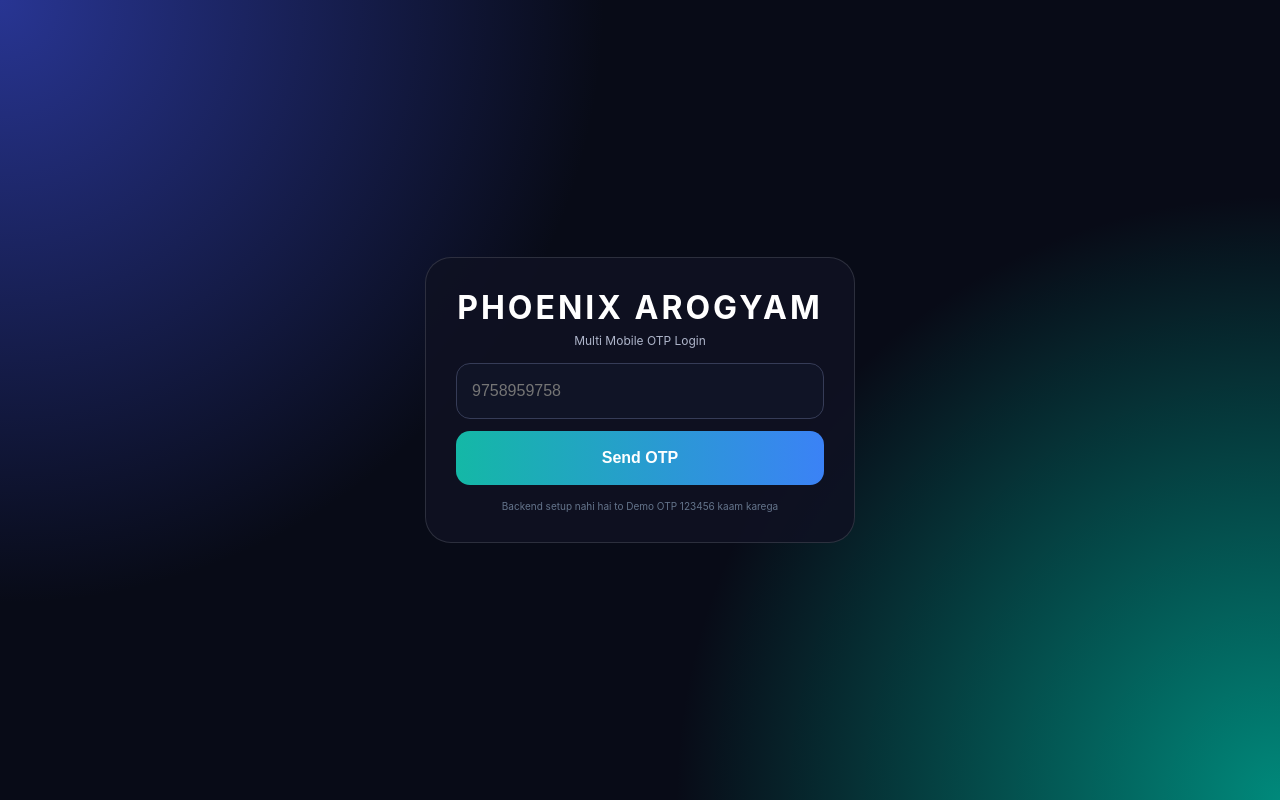
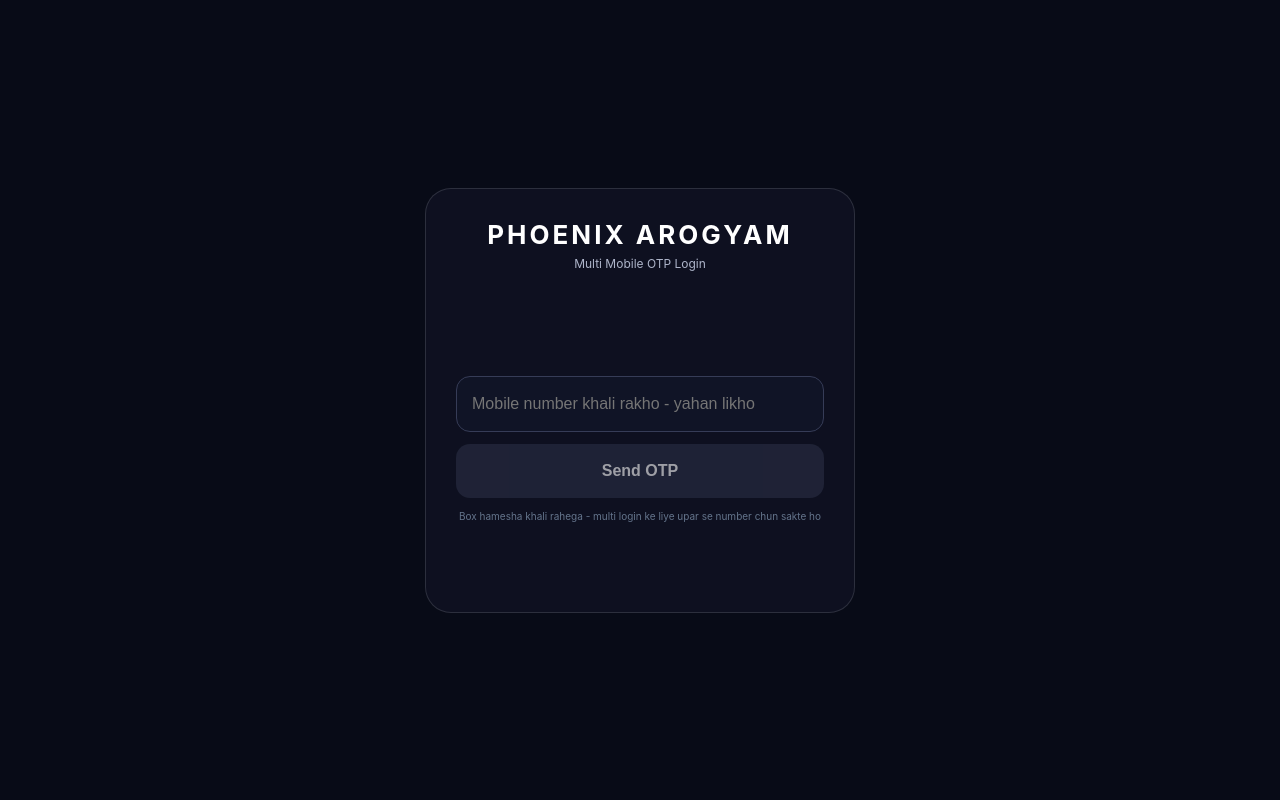
Before and after one commit to carebpp/phoenix-arogyam, a React (Vite) app: page / in a window 1280 px wide. Built offline with nearby package versions, Linux system fonts and the light colour scheme.

Commit message:
Update login.jsx

```diff
--- a/src/pages/login.jsx
+++ b/src/pages/login.jsx
@@ -8,51 +8,36 @@ export default function Login(){
   const [error,setError]=useState('')
   const [message,setMessage]=useState('')
   const [savedMobiles,setSavedMobiles]=useState([])
-  const [generatedOtp,setGeneratedOtp]=useState('')
 
   useEffect(()=>{
-    try{ setSavedMobiles(JSON.parse(localStorage.getItem('phoenix_mobiles')||'[]')) }catch{}
+    // Input hamesha khali rakho
+    setMobile('')
+    try{
+      const list = JSON.parse(localStorage.getItem('phoenix_mobiles')||'[]')
+      setSavedMobiles(list)
+    }catch{}
   },[])
 
   const sendOtp=async(e)=>{
     e.preventDefault()
     const c=mobile.replace(/\D/g,'')
-    if(!/^[6-9]\d{9}$/.test(c)){ setError('10 ank ka valid number dalo'); return; }
+    if(!/^[6-9]\d{9}$/.test(c)){ setError('10 ank ka valid number'); return; }
     setLoading(true); setError(''); setMessage('')
     try{
-      // Pehle real API try karo
       const r=await fetch('/api/send-otp',{method:'POST', headers:{'Content-Type':'application/json'}, body:JSON.stringify({mobile:c})})
       const text = await r.text()
-      let d
-      try{
-        d = JSON.parse(text)
-      } catch {
-        // Agar HTML aaya to Mock OTP banao - DEMO ke liye
-        throw new Error('MOCK_MODE')
-      }
-      if(!r.ok) throw new Error(d.message || 'OTP fail')
+      let d; try{ d=JSON.parse(text) } catch{ throw new Error('MOCK_MODE') }
+      if(!r.ok) throw new Error(d.message)
       sessionStorage.setItem('phoenix_otp_mobile',c)
-      setStep('otp'); setMessage(`OTP ${c} par bheja gaya`)
+      setStep('otp'); setMessage(`OTP ${c} par bheja`)
     }catch(err){
-      if(err.message==='MOCK_MODE'){
-        // ✅ BACKEND NAHI HAI TO MOCK OTP - 100% WORKING
+      // Mock OTP - backend nahi hai to
       const mockOtp = Math.floor(100000 + Math.random()*900000).toString()
-        setGeneratedOtp(mockOtp)
       sessionStorage.setItem('phoenix_otp_mobile',c)
       sessionStorage.setItem('phoenix_mock_otp',mockOtp)
       setStep('otp')
-        setMessage(`Demo OTP: ${mockOtp} (Backend nahi hai isliye yahan dikha raha hu)`)
-        // WhatsApp par bhejna ho to yahan alert
-        alert(`🔐 PHOENIX AROGYAM\nMobile: +91 ${c}\nAapka OTP: ${mockOtp}\n\nYe demo OTP hai - Backend setup ke baad real SMS jayega`)
-      } else {
-        setError(err.message || 'Server error, par mock OTP try karo')
-        // Phir bhi mock allow karo
-        const mockOtp = '123456'
-        sessionStorage.setItem('phoenix_otp_mobile',c)
-        sessionStorage.setItem('phoenix_mock_otp',mockOtp)
-        setStep('otp')
-        setMessage(`Demo OTP: 123456 use karo`)
-      }
+      setMessage(`Demo OTP: ${mockOtp}`)
+      alert(`PHOENIX OTP: ${mockOtp}`)
     } finally{ setLoading(false) }
   }
 
@@ -63,25 +48,18 @@ export default function Login(){
     if(!s){ setStep('mobile'); return; }
     setLoading(true); setError('')
     try{
-      // Pehle mock check
       if(mockOtp && otp===mockOtp){
-        // Mock success
         let list=[]; try{ list=JSON.parse(localStorage.getItem('phoenix_mobiles')||'[]') }catch{}
         if(!list.includes(s)){ list.push(s); localStorage.setItem('phoenix_mobiles', JSON.stringify(list)) }
         localStorage.setItem('phoenix_current_mobile', s)
         localStorage.setItem('phoenix_token','true')
-        sessionStorage.removeItem('phoenix_otp_mobile')
-        sessionStorage.removeItem('phoenix_mock_otp')
+        sessionStorage.clear()
         window.location.replace('/dashboard')
         return
       }
-
-      // Real API try
       const r=await fetch('/api/verify-otp',{method:'POST', headers:{'Content-Type':'application/json'}, body:JSON.stringify({mobile:s, otp})})
       const text = await r.text()
-      let d
-      try{ d=JSON.parse(text) } catch{
-        // Agar backend nahi hai to mock hi check karo
+      try{ JSON.parse(text) } catch{
         if(otp==='123456' || otp===mockOtp){
           let list=[]; try{ list=JSON.parse(localStorage.getItem('phoenix_mobiles')||'[]') }catch{}
           if(!list.includes(s)){ list.push(s); localStorage.setItem('phoenix_mobiles', JSON.stringify(list)) }
@@ -89,48 +67,77 @@ export default function Login(){
           localStorage.setItem('phoenix_token','true')
           window.location.replace('/dashboard')
           return
-        } else {
-          throw new Error('Galat OTP - Demo ke liye 123456 ya upar wala OTP dalo')
+        } else throw new Error('Galat OTP - 123456 dalo')
       }
-      }
-      if(!r.ok) throw new Error(d.message)
-
-      let list=[]; try{ list=JSON.parse(localStorage.getItem('phoenix_mobiles')||'[]') }catch{}
-      if(!list.includes(s)){ list.push(s); localStorage.setItem('phoenix_mobiles', JSON.stringify(list)) }
-      localStorage.setItem('phoenix_current_mobile', s)
-      localStorage.setItem('phoenix_token','true')
-      window.location.replace('/dashboard')
     }catch(err){ setError(err.message) } finally{ setLoading(false) }
   }
 
+  const selectSaved = (m) => {
+    // Number select karne par bhi box me set karo, par jumping nahi hoga
+    setMobile(m)
+    setError('')
+  }
+
+  const clearInput = () => {
+    setMobile('')
+    setError('')
+  }
+
   return(
-    <main style={{minHeight:'100vh', display:'flex', alignItems:'center', justifyContent:'center', padding:'20px', background:'radial-gradient(circle at top left,#283593,transparent 40%), radial-gradient(circle at bottom right,#00897b,transparent 40%), #080b17'}}>
-      <div style={{width:'100%', maxWidth:'430px', padding:'30px', border:'1px solid rgba(255,255,255,0.13)', borderRadius:'26px', background:'rgba(15,18,35,0.88)', color:'white'}}>
-        <h1 style={{textAlign:'center', letterSpacing:'3px', margin:'0'}}>PHOENIX AROGYAM</h1>
-        <p style={{textAlign:'center', color:'#aeb5ca', fontSize:'12px', marginTop:'6px'}}>Multi Mobile OTP Login</p>
+    <main style={{minHeight:'100vh', display:'flex', alignItems:'center', justifyContent:'center', padding:'20px', background:'#080b17', overflow:'hidden'}}>
+      <div style={{width:'100%', maxWidth:'430px', minHeight:'420px', padding:'30px', borderRadius:'26px', background:'rgba(15,18,35,0.88)', border:'1px solid rgba(255,255,255,0.13)', color:'white', display:'flex', flexDirection:'column'}}>
+
+        <div style={{textAlign:'center', marginBottom:'20px'}}>
+          <h1 style={{letterSpacing:'3px', margin:'0', fontSize:'26px'}}>PHOENIX AROGYAM</h1>
+          <p style={{color:'#aeb5ca', fontSize:'12px', marginTop:'6px'}}>Multi Mobile OTP Login</p>
+        </div>
+
+        {/* FIXED HEIGHT AREA - Jumping rokne ke liye */}
+        <div style={{minHeight:'75px', marginBottom:'10px'}}>
           {savedMobiles.length>0 && step==='mobile' && (
-          <div style={{margin:'15px 0', background:'rgba(255,255,255,0.05)', padding:'12px', borderRadius:'12px'}}>
-            <p style={{fontSize:'11px', color:'#aeb5ca', margin:'0 0 8px'}}>Pichle numbers:</p>
+            <div style={{background:'rgba(255,255,255,0.05)', padding:'10px 12px', borderRadius:'12px'}}>
+              <div style={{display:'flex', justifyContent:'space-between', alignItems:'center', marginBottom:'8px'}}>
+                <p style={{fontSize:'11px', color:'#aeb5ca', margin:'0'}}>Multi Login - Pichle numbers:</p>
+                <button onClick={clearInput} style={{background:'transparent', color:'#5eead4', border:'none', fontSize:'11px', fontWeight:'700'}}>✕ Clear</button>
+              </div>
               <div style={{display:'flex', gap:'6px', flexWrap:'wrap'}}>
-              {savedMobiles.map(m=>(<button key={m} onClick={()=>setMobile(m)} style={{background:'#20263c', color:'#cbd2e6', border:'1px solid #363c57', padding:'6px 10px', borderRadius:'20px', fontSize:'12px'}}>+91 {m}</button>))}
+                {savedMobiles.map(m=>(
+                  <button key={m} type="button" onClick={()=>selectSaved(m)} style={{background:mobile===m?'#0f766e':'#20263c', color:mobile===m?'white':'#cbd2e6', border:mobile===m?'1px solid #14b8a6':'1px solid #363c57', padding:'6px 12px', borderRadius:'20px', fontSize:'12px', fontWeight:mobile===m?'700':'400'}}>+91 {m}</button>
+                ))}
               </div>
             </div>
           )}
+        </div>
+
         {step==='mobile'?(
-          <form onSubmit={sendOtp} style={{display:'flex', flexDirection:'column', gap:'12px', marginTop:'15px'}}>
-            <input type="tel" value={mobile} maxLength={10} onChange={e=>setMobile(e.target.value.replace(/\D/g,'').slice(0,10))} placeholder="9758959758" style={{height:'56px', borderRadius:'14px', background:'#101426', color:'white', padding:'0 15px', border:'1px solid #363c57', fontSize:'16px'}}/>
-            <button disabled={loading || mobile.length!==10} style={{height:'54px', borderRadius:'14px', background:'linear-gradient(90deg,#14b8a6,#3b82f6)', color:'white', fontWeight:'700', border:'none', fontSize:'16px'}}>{loading?'Sending...':'Send OTP'}</button>
+          <form onSubmit={sendOtp} style={{display:'flex', flexDirection:'column', gap:'12px'}}>
+            <div style={{position:'relative'}}>
+              <input
+                type="tel"
+                value={mobile}
+                maxLength={10}
+                onChange={e=>setMobile(e.target.value.replace(/\D/g,'').slice(0,10))}
+                placeholder="Mobile number khali rakho - yahan likho"
+                autoComplete="off"
+                style={{width:'100%', height:'56px', borderRadius:'14px', background:'#101426', color:'white', padding:'0 45px 0 15px', border:'1px solid #363c57', fontSize:'16px', outline:'none', boxSizing:'border-box'}}/>
+              {mobile && <button type="button" onClick={clearInput} style={{position:'absolute', right:'12px', top:'50%', transform:'translateY(-50%)', background:'#20263c', color:'white', border:'none', width:'28px', height:'28px', borderRadius:'50%', fontSize:'14px'}}>✕</button>}
+            </div>
+            <button disabled={loading || mobile.length!==10} style={{height:'54px', borderRadius:'14px', background:mobile.length===10?'linear-gradient(90deg,#14b8a6,#3b82f6)':'#2a2f45', color:'white', fontWeight:'700', border:'none', fontSize:'16px', opacity:mobile.length===10?1:0.6}}>{loading?'Sending...':'Send OTP'}</button>
+            <p style={{fontSize:'10px', color:'#64748b', textAlign:'center', margin:'0'}}>Box hamesha khali rahega - multi login ke liye upar se number chun sakte ho</p>
           </form>
         ):(
-          <form onSubmit={verifyOtp} style={{display:'flex', flexDirection:'column', gap:'12px', marginTop:'15px'}}>
-            <input type="text" value={otp} maxLength={6} onChange={e=>setOtp(e.target.value.replace(/\D/g,'').slice(0,6))} placeholder="OTP dalo" autoFocus style={{height:'58px', borderRadius:'14px', background:'#101426', color:'white', textAlign:'center', fontSize:'22px', letterSpacing:'8px', border:'1px solid #363c57'}}/>
+          <form onSubmit={verifyOtp} style={{display:'flex', flexDirection:'column', gap:'12px'}}>
+            <p style={{fontSize:'12px', color:'#aeb5ca', textAlign:'center', margin:'0'}}>+91 {sessionStorage.getItem('phoenix_otp_mobile')} par OTP bheja</p>
+            <input type="text" value={otp} maxLength={6} onChange={e=>setOtp(e.target.value.replace(/\D/g,'').slice(0,6))} placeholder="OTP" autoFocus style={{height:'58px', borderRadius:'14px', background:'#101426', color:'white', textAlign:'center', fontSize:'22px', letterSpacing:'8px', border:'1px solid #363c57', outline:'none'}}/>
             <button disabled={loading || otp.length<4} style={{height:'54px', borderRadius:'14px', background:'linear-gradient(90deg,#14b8a6,#3b82f6)', color:'white', fontWeight:'700', border:'none', fontSize:'16px'}}>{loading?'Verifying...':'Verify OTP'}</button>
-            <button type="button" onClick={()=>{setStep('mobile'); setOtp(''); setError(''); setMessage('')}} style={{height:'48px', borderRadius:'14px', background:'#20263c', color:'white', border:'none'}}>Change Number</button>
+            <button type="button" onClick={()=>{setStep('mobile'); setOtp(''); setMobile(''); setError(''); setMessage('')}} style={{height:'48px', borderRadius:'14px', background:'#20263c', color:'white', border:'none'}}>← Dusra Number Se Login</button>
           </form>
         )}
-        {message && <div style={{marginTop:'15px', padding:'12px', borderRadius:'12px', background:'rgba(0,200,150,0.15)', color:'#5eead4', fontSize:'12px', border:'1px solid rgba(0,200,150,0.2)'}}>{message}</div>}
-        {error && <div style={{marginTop:'15px', padding:'12px', borderRadius:'12px', background:'rgba(255,80,100,0.12)', color:'#ff9ba7', fontSize:'12px'}}>{error}</div>}
-        <p style={{textAlign:'center', fontSize:'10px', color:'#64748b', marginTop:'15px'}}>Backend setup nahi hai to Demo OTP 123456 kaam karega</p>
+
+        <div style={{minHeight:'50px', marginTop:'10px'}}>
+          {message && <div style={{padding:'12px', borderRadius:'12px', background:'rgba(0,200,150,0.15)', color:'#5eead4', fontSize:'12px', border:'1px solid rgba(0,200,150,0.2)'}}>{message}</div>}
+          {error && <div style={{padding:'12px', borderRadius:'12px', background:'rgba(255,80,100,0.12)', color:'#ff9ba7', fontSize:'12px'}}>{error}</div>}
+        </div>
       </div>
     </main>
   )
```
Lines whose indentation alone changed are shown as unchanged.
